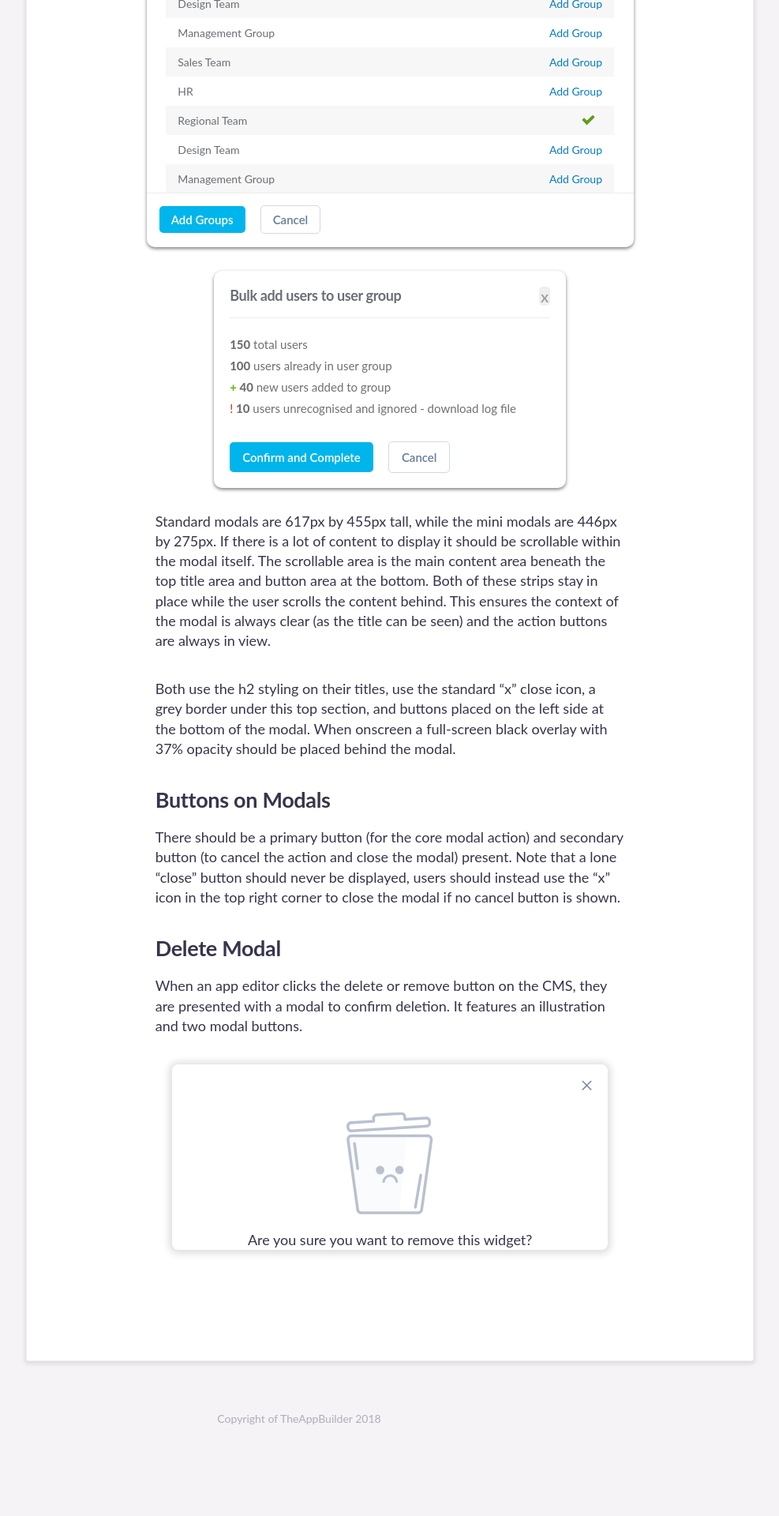
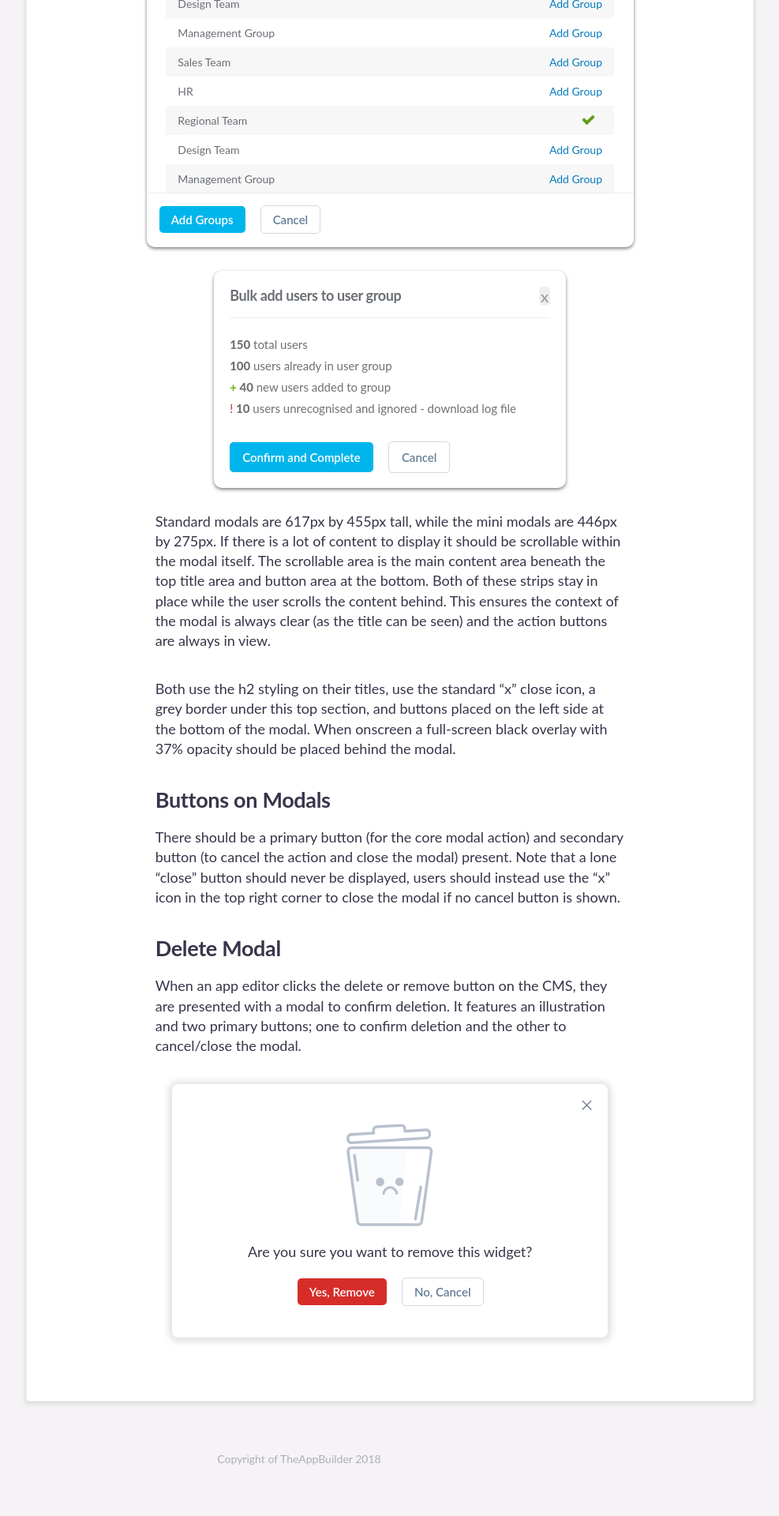
Before and after one commit to TheAppBuilderTeam/tab-pattern-library, a Jekyll site: the page built from cms/modals/index.html, in a window 1280 px wide. Shown: the part 852-2772 px from the top of the page at 79% size, without its empty margins (261-1248 px from the left). Built offline with Jekyll 4.4.1, drawn with Linux system fonts in a browser that asks for light colours; some web fonts are replaced; before the commit the page ends 2721 px from its top, so only the background shows below that.

Commit message:
changed to delete modal renaming class

```diff
--- a/_sass/cms/_styles.scss
+++ b/_sass/cms/_styles.scss
@@ -757,6 +757,12 @@
 
 }
 
+.modal__container--remove {
+
+    border: 0px;
+    padding-top: 5px;
+    padding-bottom: 5px;
+}
 .modal__container hr {
     opacity: 0.1;
     width: 95%;
@@ -778,12 +784,9 @@
     background-position: right 20px top 20px;
     box-shadow: 0 1px 10px 4px rgba(0,0,0,0.13);
     border-radius: 8px;
-    height: 255px;
-    width: 75%;
     margin: 0 auto;
-    padding-top: 60px;
     text-align: center;
-    margin-bottom: 60px;
+    padding: 50px 0 20px 0;
 }
 
 .cms-modal__container p {
@@ -792,22 +795,25 @@
 
 }
 
-.cms-modal__container--email img {
+.cms-modal__container--delete img {
     max-height: 150px;
     padding-bottom: 20px;
 
 }
-.cms-modal__container--email {
+.cms-modal__container--delete {
     height: auto;
     width: 75%;
-    padding-left: 40px;
-    padding-right: 40px;
+    padding-left: 30px;
+    padding-right: 30px;
 }
 
-.cms-modal--text {
-
+.button--red {
+    background-color: $red;
+    border: $red;
+    &:hover {
+        background: darken($red, 5%);
+    }
 }
-
 /*Mini Modal
 -----------------------------------------------------------------------------------------------------*/
 
@@ -847,7 +853,6 @@
 }
 
 
-
 .testfix::after {
     clear: both;
     display: table;
--- a/cms/modals/index.html
+++ b/cms/modals/index.html
@@ -214,11 +214,13 @@
 <!------------------delete modal--------------------->
 
 <h2>Delete Modal</h2>
-<p>When an app editor clicks the delete or remove button on the CMS, they are presented with a modal to confirm deletion. It features an illustration and two modal buttons.</p>
+<p>When an app editor clicks the delete or remove button on the CMS, they are presented with a modal to confirm deletion. It features an illustration and two primary buttons; one to confirm deletion and the other to cancel/close the modal.</p>
 <div class="main__content__block clearfix">
-     <div class="cms-modal__container cms-modal__container--email">
+     <div class="cms-modal__container cms-modal__container--delete">
          <img src="/assets/images/cms/new_icons/delete_modal_icon.svg">
-        <p class="cms-modal--text cms-modal--text--email">Are you sure you want to remove this widget?</p>
-
-    </div>
+        <p class="cms-modal--text">Are you sure you want to remove this widget?</p>
+        <div class="modal__container--footer clear modal__container--remove">
+        <button class="button--primary button--red">Yes, Remove</button>
+      	<button class="button--secondary">No, Cancel</button>
+      </div>
 </div>
```
